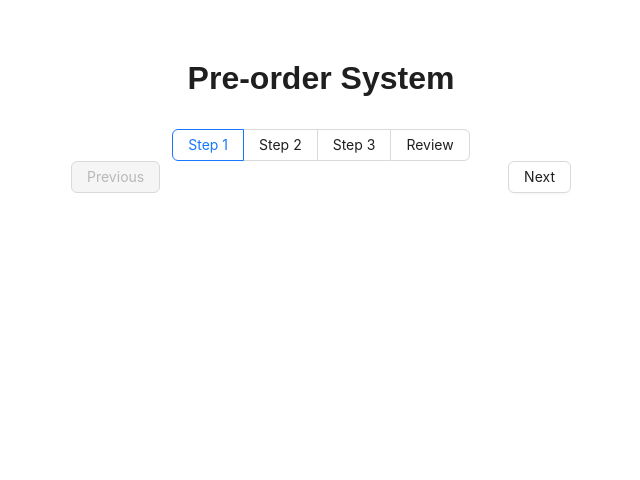
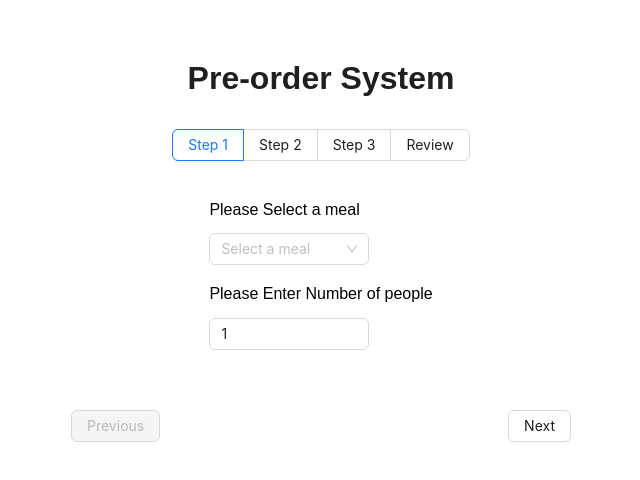
Before and after one commit to laclys/orderSys, a React (Vite) app: page / in a window 1280 px wide. Shown: the top 480 px of the page, without its empty margins (319-959 px from the left). Built offline with nearby package versions, Linux system fonts and the light colour scheme.

Commit message:
feat: add Step1Con comp

```diff
--- a/src/components/Container/index.tsx
+++ b/src/components/Container/index.tsx
@@ -1,8 +1,9 @@
 import { FC, useState } from 'react'
 import cx from 'classnames'
 import { Button } from 'antd'
-import { Dish } from '@/types'
+import { Dish, Meal } from '@/types'
 import Step from '@/components/Step'
+import Step1Con from '@/components/Content/step1'
 
 import styles from './index.module.css'
 
@@ -13,7 +14,9 @@ interface IProps {
 const STEP_ITEMS = ['Step 1', 'Step 2', 'Step 3', 'Review']
 
 const Container: FC<IProps> = ({ data }) => {
-  const [step, setStep] = useState(1)
+  const [step, setStep] = useState<number>(1)
+  const [meal, setMeal] = useState<Meal | null>(null)
+  const [peopleSize, setPeopleSize] = useState<number>(1)
 
   const toPrev = () => {
     setStep((s) => s - 1)
@@ -22,16 +25,23 @@ const Container: FC<IProps> = ({ data }) => {
     setStep((s) => s + 1)
   }
 
+  console.log('meal', meal, 'peopleSize', peopleSize)
+
   return (
-    <div className={styles.wrapper} >
-
-      <p className={styles.title} >
-        Pre-order System
-      </p>
+    <div className={styles.wrapper}>
+      <p className={styles.title}>Pre-order System</p>
 
       <Step current={step} items={STEP_ITEMS} onChange={setStep} />
 
       {/* todo content */}
+      {step === 1 && (
+        <Step1Con
+          meal={meal}
+          peopleSize={peopleSize}
+          onChangeMeal={setMeal}
+          onChangeSize={setPeopleSize}
+        />
+      )}
 
       <div className={styles.btnWrapper}>
         <Button
--- /dev/null
+++ b/src/components/Content/index.module.css
@@ -0,0 +1,17 @@
+.content {
+  margin: 40px 0;
+}
+
+.item {
+  display: flex;
+  flex-direction: column;
+  margin-bottom: 20px;
+}
+
+.label {
+  margin-bottom: 14px;
+}
+
+:global(.ant-input-number) {
+    width: 160px;
+}
--- /dev/null
+++ b/src/components/Content/step1.tsx
@@ -0,0 +1,61 @@
+import { FC } from 'react'
+import { Select, InputNumber } from 'antd'
+import { Meal } from '@/types'
+
+import styles from './index.module.css'
+
+interface IProps {
+  meal: Meal | null
+  peopleSize: number | null
+  onChangeMeal: (s: Meal) => void
+  onChangeSize: (s: number | null) => void
+}
+
+const OPTIONS = [
+  {
+    label: 'Breakfast',
+    value: 'breakfast',
+  },
+  {
+    label: 'Lunch',
+    value: 'lunch',
+  },
+  {
+    label: 'Dinner',
+    value: 'dinner',
+  },
+]
+
+const Step1: FC<IProps> = ({
+  meal,
+  onChangeMeal,
+  peopleSize,
+  onChangeSize,
+}) => {
+  return (
+    <div className={styles.content}>
+      <div className={styles.item}>
+        <div className={styles.label}>Please Select a meal</div>
+        <Select
+          value={meal}
+          style={{ width: 160 }}
+          options={OPTIONS}
+          placeholder="Select a meal"
+          onSelect={onChangeMeal}
+        />
+      </div>
+      <div className={styles.item}>
+        <div className={styles.label}>Please Enter Number of people</div>
+        <InputNumber
+          value={peopleSize}
+          onChange={onChangeSize}
+          min={1}
+          max={100}
+          precision={0}
+        />
+      </div>
+    </div>
+  )
+}
+
+export default Step1
--- a/src/components/Step/index.module.css
+++ /dev/null
@@ -1,3 +0,0 @@
-.wrapper {
-
-}
--- a/src/components/Step/index.tsx
+++ b/src/components/Step/index.tsx
@@ -1,8 +1,6 @@
-import { FC, useState } from 'react'
+import { FC, memo } from 'react'
 import { Radio } from 'antd'
 import type { RadioChangeEvent } from 'antd';
-
-import styles from './index.module.css'
 
 interface IProps {
   current: number
@@ -23,4 +21,4 @@ const Step: FC<IProps> = ({ current, items, onChange }) => {
   )
 }
 
-export default Step
+export default memo(Step)
```
